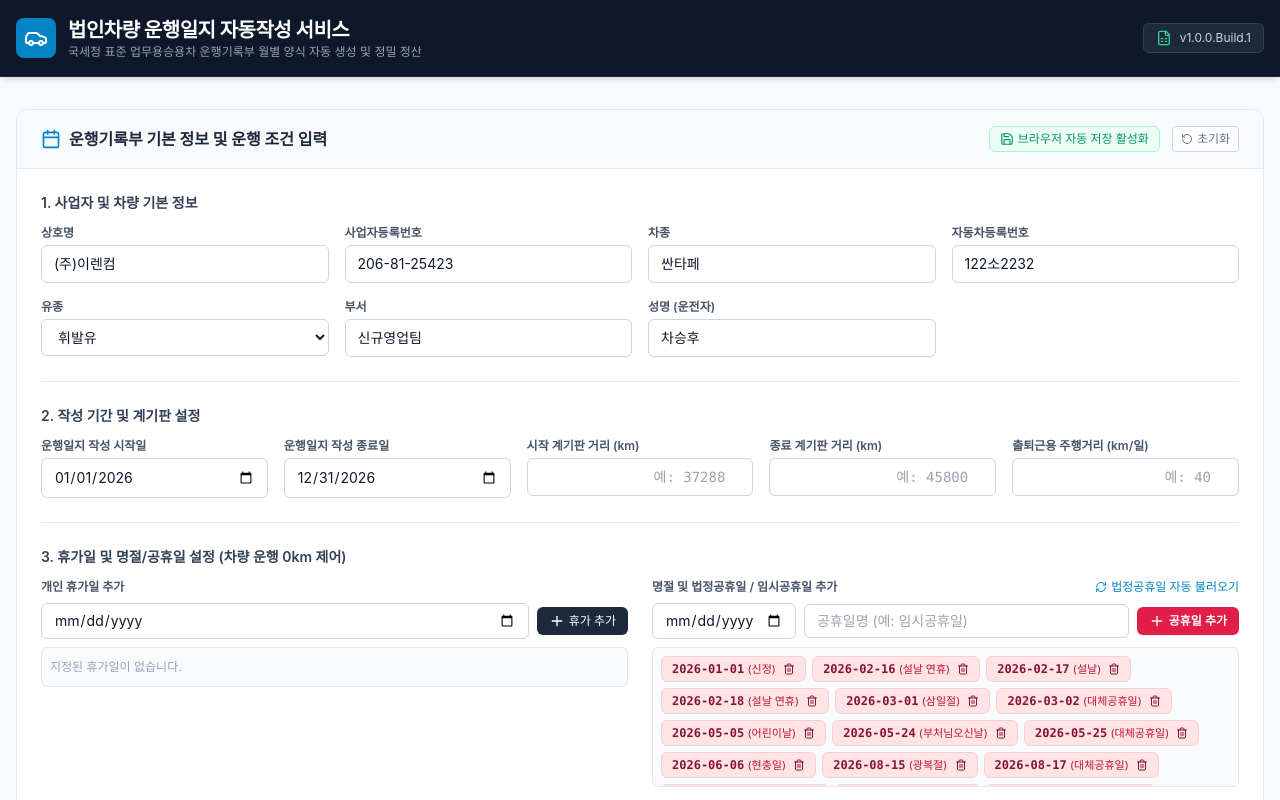
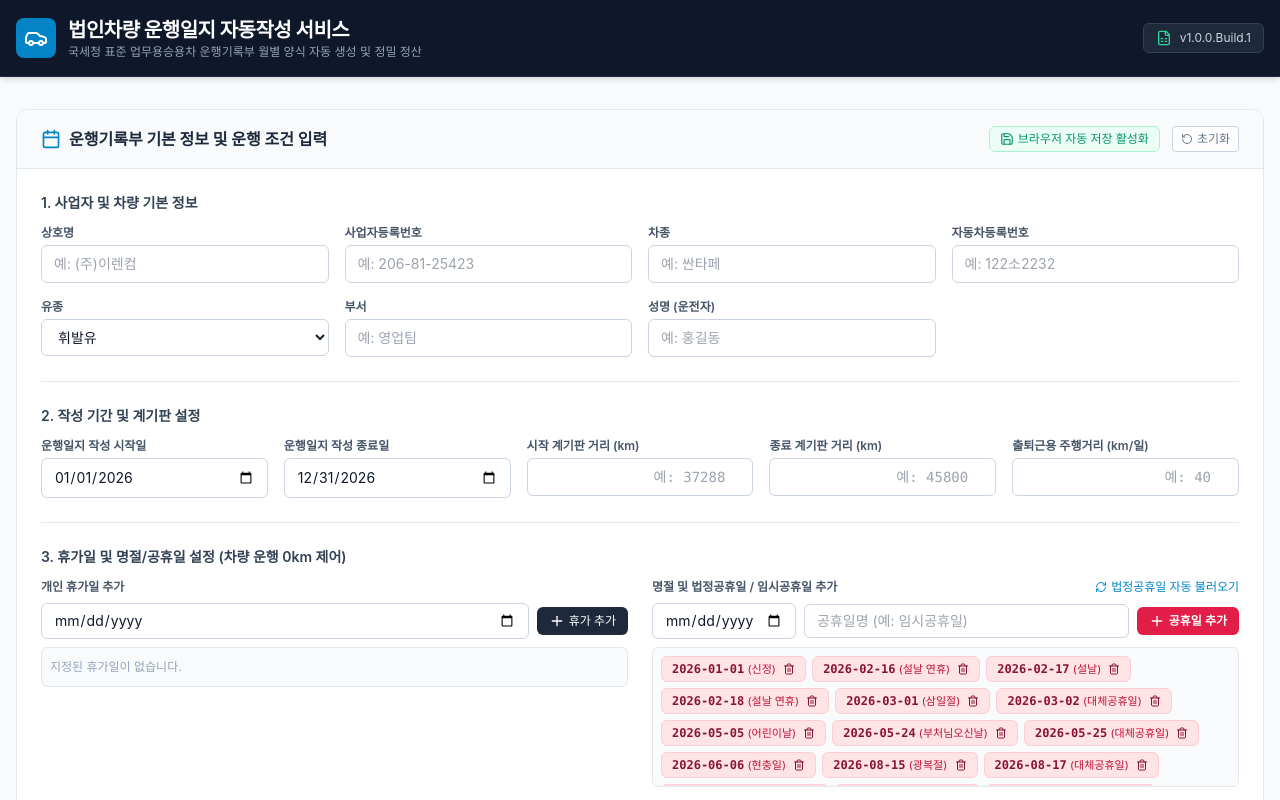
Before and after one commit to DragonRPA/AutoLog_Tax, a Next.js app: page / in a window 1280 px wide. Shown: the top 800 px of the page. Built offline with nearby package versions, Linux system fonts and the light colour scheme.

Commit message:
fix: v1.0.0.Build.8 - Clean initial blank form values for new users

```diff
--- a/src/components/InputForm.tsx
+++ b/src/components/InputForm.tsx
@@ -22,13 +22,14 @@ export const InputForm: React.FC<InputFormProps> = ({
 }) => {
   const [isLoaded, setIsLoaded] = useState(false);
 
-  const [companyName, setCompanyName] = useState('(주)이렌컴');
-  const [bizRegNumber, setBizRegNumber] = useState('206-81-25423');
-  const [vehicleModel, setVehicleModel] = useState('싼타페');
-  const [licensePlate, setLicensePlate] = useState('122소2232');
+  // 최초 사용 시 모든 항목 공백("")으로 초기화
+  const [companyName, setCompanyName] = useState('');
+  const [bizRegNumber, setBizRegNumber] = useState('');
+  const [vehicleModel, setVehicleModel] = useState('');
+  const [licensePlate, setLicensePlate] = useState('');
   const [fuelType, setFuelType] = useState<FuelType>('휘발유');
-  const [deptName, setDeptName] = useState('신규영업팀');
-  const [driverName, setDriverName] = useState('차승후');
+  const [deptName, setDeptName] = useState('');
+  const [driverName, setDriverName] = useState('');
 
   const [startDate, setStartDate] = useState('2026-01-01');
   const [endDate, setEndDate] = useState('2026-12-31');
@@ -67,7 +68,7 @@ export const InputForm: React.FC<InputFormProps> = ({
         if (Array.isArray(parsed.customHolidays)) setCustomHolidays(parsed.customHolidays);
         if (parsed.holidayNames) setHolidayNames(parsed.holidayNames);
       } else {
-        // 저장된 데이터가 없는 경우 2026 기본 공휴일 로딩
+        // 최초 사용자: 2026 기본 공휴일 자동 로딩
         loadStatutoryHolidays(2026);
       }
     } catch (err) {
@@ -136,13 +137,13 @@ export const InputForm: React.FC<InputFormProps> = ({
   const handleResetStorage = () => {
     if (window.confirm('저장된 모든 정보 및 휴가/공휴일 설정을 초기화하시겠습니까?')) {
       localStorage.removeItem(LOCAL_STORAGE_KEY);
-      setCompanyName('(주)이렌컴');
-      setBizRegNumber('206-81-25423');
-      setVehicleModel('싼타페');
-      setLicensePlate('122소2232');
+      setCompanyName('');
+      setBizRegNumber('');
+      setVehicleModel('');
+      setLicensePlate('');
       setFuelType('휘발유');
-      setDeptName('신규영업팀');
-      setDriverName('차승후');
+      setDeptName('');
+      setDriverName('');
       setStartDate('2026-01-01');
       setEndDate('2026-12-31');
       setInitialOdometer('');
@@ -211,6 +212,19 @@ export const InputForm: React.FC<InputFormProps> = ({
 
   const handleSubmit = (e: React.FormEvent) => {
     e.preventDefault();
+
+    if (!companyName.trim()) {
+      throw new Error('상호명을 입력해주세요.');
+    }
+    if (!bizRegNumber.trim()) {
+      throw new Error('사업자등록번호를 입력해주세요.');
+    }
+    if (!vehicleModel.trim()) {
+      throw new Error('차종을 입력해주세요.');
+    }
+    if (!licensePlate.trim()) {
+      throw new Error('자동차등록번호를 입력해주세요.');
+    }
 
     const initVal = Number(initialOdometer);
     const finalVal = Number(finalOdometer);
@@ -283,6 +297,7 @@ export const InputForm: React.FC<InputFormProps> = ({
                 type="text"
                 value={companyName}
                 onChange={e => setCompanyName(e.target.value)}
+                placeholder="예: (주)이렌컴"
                 required
                 className="px-3 py-2 text-sm border border-slate-300 dark:border-slate-700 rounded-md bg-white dark:bg-slate-800 text-slate-900 dark:text-slate-100 focus:ring-2 focus:ring-sky-500 outline-none"
               />
@@ -296,6 +311,7 @@ export const InputForm: React.FC<InputFormProps> = ({
                 type="text"
                 value={bizRegNumber}
                 onChange={e => setBizRegNumber(e.target.value)}
+                placeholder="예: 206-81-25423"
                 required
                 className="px-3 py-2 text-sm border border-slate-300 dark:border-slate-700 rounded-md bg-white dark:bg-slate-800 text-slate-900 dark:text-slate-100 focus:ring-2 focus:ring-sky-500 outline-none"
               />
@@ -309,6 +325,7 @@ export const InputForm: React.FC<InputFormProps> = ({
                 type="text"
                 value={vehicleModel}
                 onChange={e => setVehicleModel(e.target.value)}
+                placeholder="예: 싼타페"
                 required
                 className="px-3 py-2 text-sm border border-slate-300 dark:border-slate-700 rounded-md bg-white dark:bg-slate-800 text-slate-900 dark:text-slate-100 focus:ring-2 focus:ring-sky-500 outline-none"
               />
@@ -322,6 +339,7 @@ export const InputForm: React.FC<InputFormProps> = ({
                 type="text"
                 value={licensePlate}
                 onChange={e => setLicensePlate(e.target.value)}
+                placeholder="예: 122소2232"
                 required
                 className="px-3 py-2 text-sm border border-slate-300 dark:border-slate-700 rounded-md bg-white dark:bg-slate-800 text-slate-900 dark:text-slate-100 focus:ring-2 focus:ring-sky-500 outline-none"
               />
@@ -353,7 +371,7 @@ export const InputForm: React.FC<InputFormProps> = ({
                 type="text"
                 value={deptName}
                 onChange={e => setDeptName(e.target.value)}
-                required
+                placeholder="예: 영업팀"
                 className="px-3 py-2 text-sm border border-slate-300 dark:border-slate-700 rounded-md bg-white dark:bg-slate-800 text-slate-900 dark:text-slate-100 focus:ring-2 focus:ring-sky-500 outline-none"
               />
             </div>
@@ -366,7 +384,7 @@ export const InputForm: React.FC<InputFormProps> = ({
                 type="text"
                 value={driverName}
                 onChange={e => setDriverName(e.target.value)}
-                required
+                placeholder="예: 홍길동"
                 className="px-3 py-2 text-sm border border-slate-300 dark:border-slate-700 rounded-md bg-white dark:bg-slate-800 text-slate-900 dark:text-slate-100 focus:ring-2 focus:ring-sky-500 outline-none"
               />
             </div>
```
Also changed, not shown: 1 other file (tests, documents, lock files or other folders).
